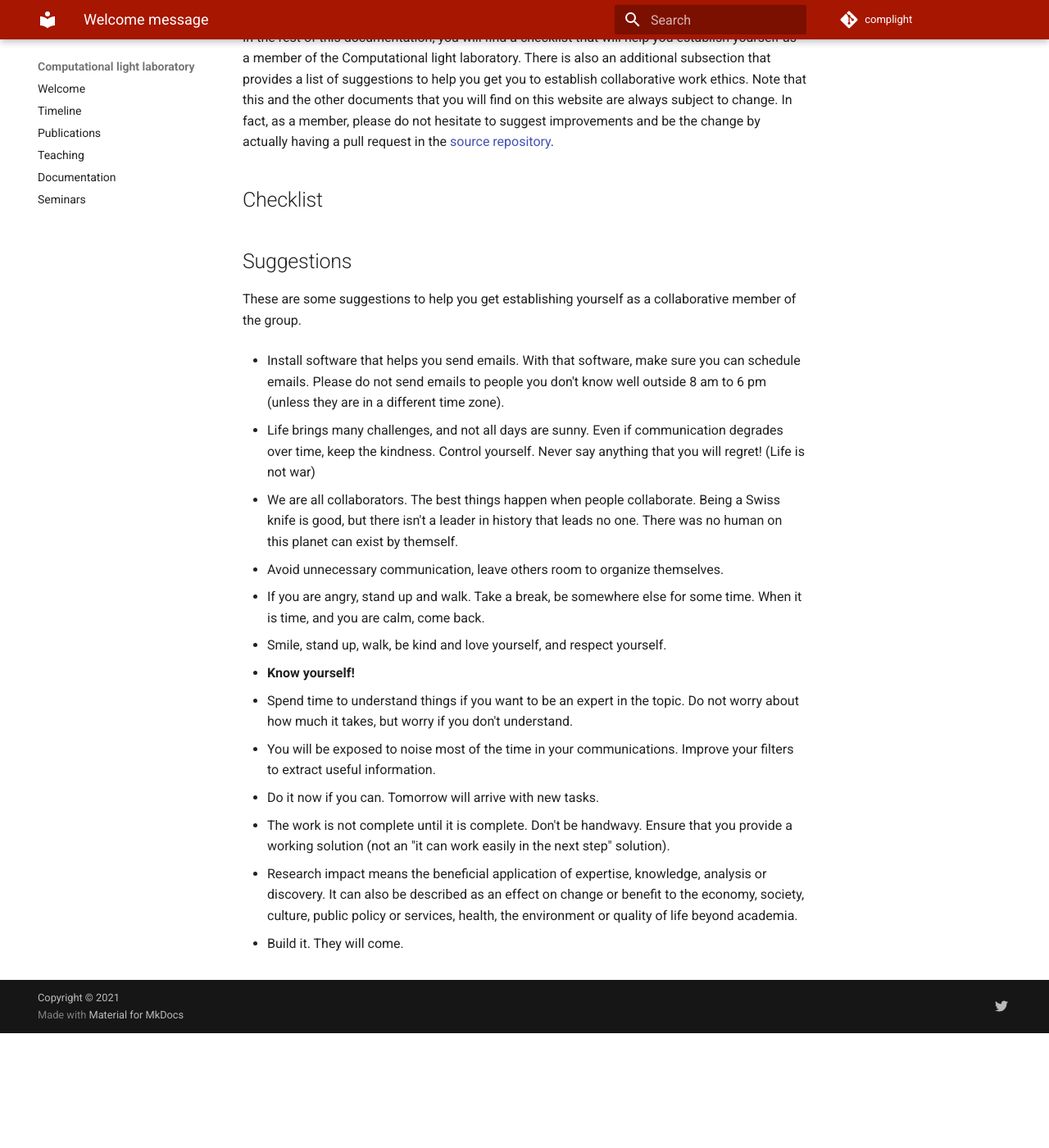
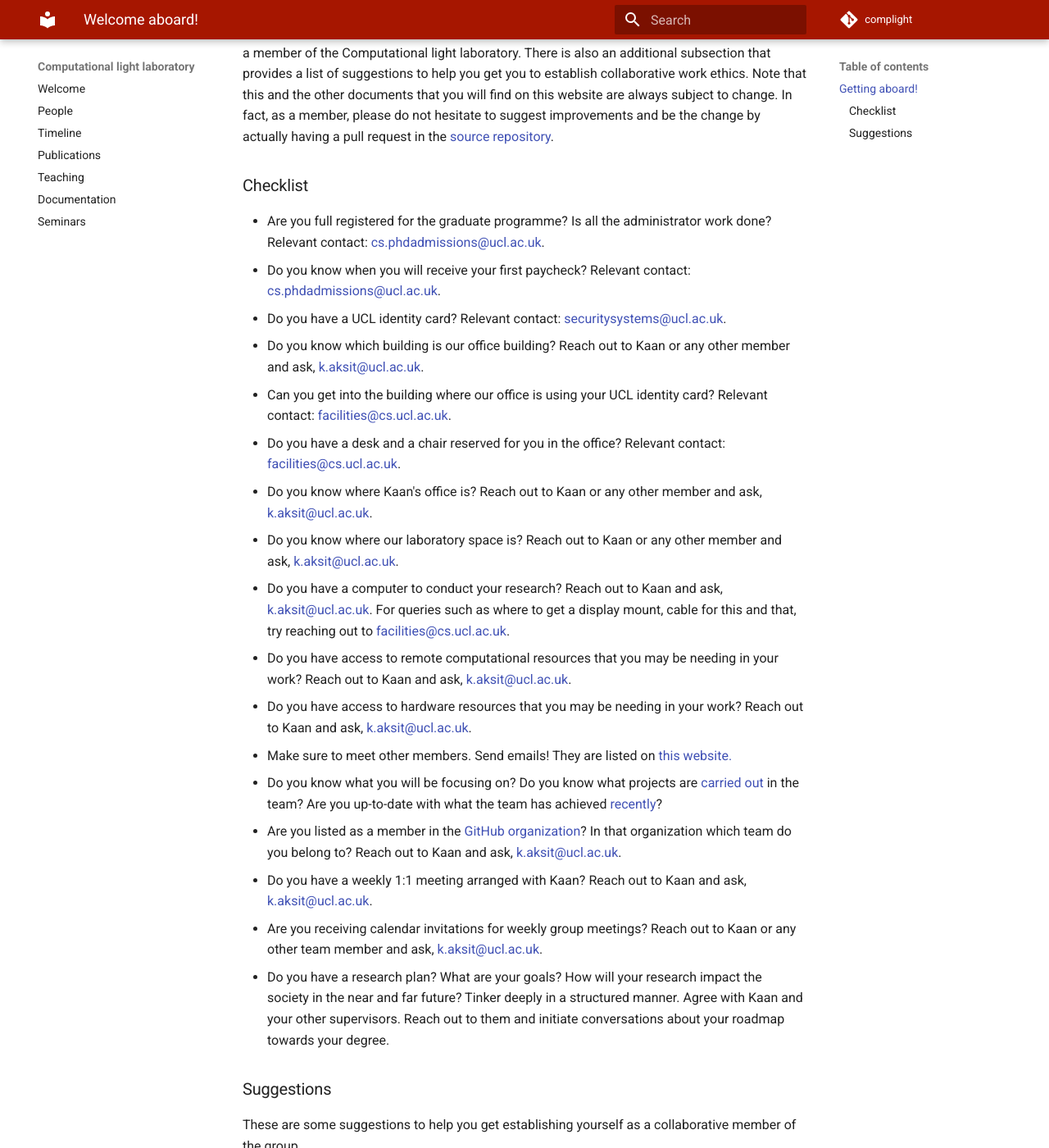
Before and after one commit to complight/complight.github.io, an MkDocs documentation site: the page built from docs/documentation/getting_started.md, in a window 1280 px wide and 1400 px high, scrolled down 667 px. Shown: the whole window at 82% size. Built offline with MkDocs 1.6.1 and Material for MkDocs 9.7.7, drawn with Linux system fonts in a browser that asks for light colours; before the commit the page ends 1927 px from its top, so only the background shows below that; some of the changed text lies outside the part shown.

Commit message:
Updating the getting_started documentation.

```diff
--- a/docs/documentation/getting_started.md
+++ b/docs/documentation/getting_started.md
@@ -1,4 +1,4 @@
-# Welcome message
+# Welcome aboard!
 Welcome aboard!
 
 **The computational light laboratory conducts research and development in light sciences, including computer-generated holography, computer graphics, computational imaging, computational displays and visual perception.**
@@ -15,15 +15,33 @@ We don't shy away from going public and participate in public demonstrations wit
 
 [Kaan Akşit](https://kaanaksit.com)
 
-# Getting aboard!
+## Getting aboard!
 In the rest of this documentation, you will find a checklist that will help you establish yourself as a member of the Computational light laboratory.
 There is also an additional subsection that provides a list of suggestions to help you get you to establish collaborative work ethics.
 Note that this and the other documents that you will find on this website are always subject to change.
 In fact, as a member, please do not hesitate to suggest improvements and be the change by actually having a pull request in the [source repository](https://github.com/complight/complight.github.io).
 
-## Checklist
+### Checklist
 
-## Suggestions
+- Are you full registered for the graduate programme? Is all the administrator work done? Relevant contact: [cs.phdadmissions@ucl.ac.uk](mailto:cs.phdadmissions@ucl.ac.uk).
+- Do you know when you will receive your first paycheck? Relevant contact: [cs.phdadmissions@ucl.ac.uk](mailto:cs.phdadmissions@ucl.ac.uk).
+- Do you have a UCL identity card? Relevant contact: [securitysystems@ucl.ac.uk](mailto:securitysystems@ucl.ac.uk).
+- Do you know which building is our office building? Reach out to Kaan or any other member and ask, [k.aksit@ucl.ac.uk](mailto:k.aksit@ucl.ac.uk).
+- Can you get into the building where our office is using your UCL identity card? Relevant contact: [facilities@cs.ucl.ac.uk](mailto:facilities@cs.ucl.ac.uk).
+- Do you have a desk and a chair reserved for you in the office? Relevant contact: [facilities@cs.ucl.ac.uk](mailto:facilities@cs.ucl.ac.uk).
+- Do you know where Kaan's office is? Reach out to Kaan or any other member and ask, [k.aksit@ucl.ac.uk](mailto:k.aksit@ucl.ac.uk).
+- Do you know where our laboratory space is? Reach out to Kaan or any other member and ask, [k.aksit@ucl.ac.uk](mailto:k.aksit@ucl.ac.uk).
+- Do you have a computer to conduct your research? Reach out to Kaan and ask, [k.aksit@ucl.ac.uk](mailto:k.aksit@ucl.ac.uk). For queries such as where to get a display mount, cable for this and that, try reaching out to [facilities@cs.ucl.ac.uk](mailto:facilities@cs.ucl.ac.uk).
+- Do you have access to remote computational resources that you may be needing in your work? Reach out to Kaan and ask, [k.aksit@ucl.ac.uk](mailto:k.aksit@ucl.ac.uk).
+- Do you have access to hardware resources that you may be needing in your work? Reach out to Kaan and ask, [k.aksit@ucl.ac.uk](mailto:k.aksit@ucl.ac.uk).
+- Make sure to meet other members. Send emails! They are listed on [this website.](../../people)
+- Do you know what you will be focusing on? Do you know what projects are [carried out](../../publications) in the team? Are you up-to-date with what the team has achieved [recently](../../timeline)?
+- Are you listed as a member in the [GitHub organization](https://github.com/complight/)? In that organization which team do you belong to? Reach out to Kaan and ask, [k.aksit@ucl.ac.uk](mailto:k.aksit@ucl.ac.uk).
+- Do you have a weekly 1:1 meeting arranged with Kaan? Reach out to Kaan and ask, [k.aksit@ucl.ac.uk](mailto:k.aksit@ucl.ac.uk).
+- Are you receiving calendar invitations for weekly group meetings? Reach out to Kaan or any other team member and ask, [k.aksit@ucl.ac.uk](mailto:k.aksit@ucl.ac.uk).
+- Do you have a research plan? What are your goals? How will your research impact the society in the near and far future? Tinker deeply in a structured manner. Agree with Kaan and your other supervisors. Reach out to them and initiate conversations about your roadmap towards your degree.
+
+### Suggestions
 These are some suggestions to help you get establishing yourself as a collaborative member of the group.
 
  - Install software that helps you send emails. With that software, make sure you can schedule emails. Please do not send emails to people you don't know well outside 8 am to 6 pm (unless they are in a different time zone).
--- a/mkdocs.yml
+++ b/mkdocs.yml
@@ -11,6 +11,7 @@ copyright: 'Copyright &copy; 2021'
 
 nav:
   - Welcome: 'index.md'
+  - People: 'people.md'
   - Timeline: 'timeline.md'
   - Publications: 'publications.md'
   - Teaching: 'teaching.md'
```
Also changed, not shown: docs/people.md (added).
